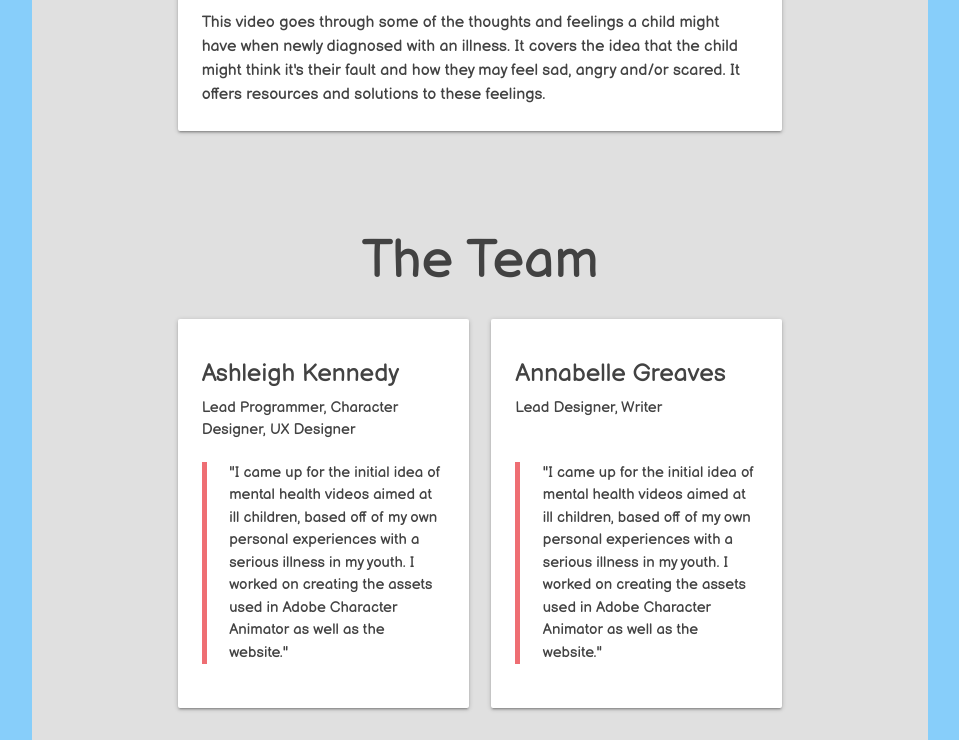
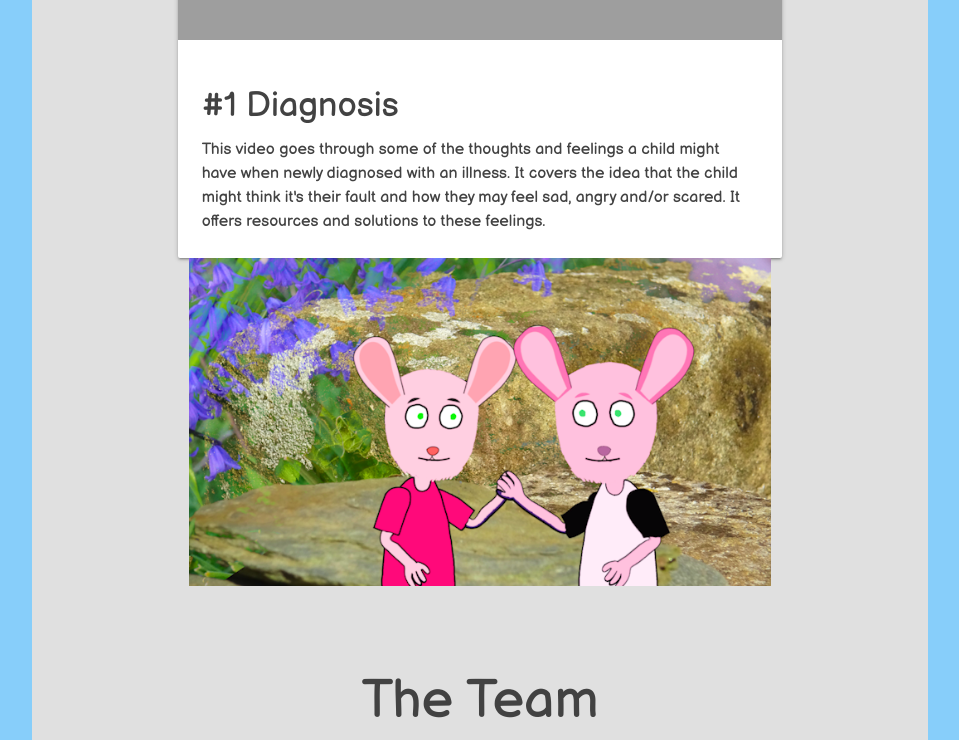
Before and after one commit to alturkabuterimon/alturkabuterimon.github.io, a plain HTML site: page index.html in a window 1280 px wide. Shown: the part 995-1735 px from the top of the page, without its empty margins (160-1119 px from the left). Drawn offline with nearby package versions, Linux system fonts and the light colour scheme; grey boxes are pictures that could not be loaded.

Commit message:
Added extra images

```diff
--- a/index.html
+++ b/index.html
@@ -70,7 +70,9 @@
             <div class="row">
                 <div class="col s12 l6">
                     <img class="responsive-img" style="width: 100%; height: auto;" src="./images/Robin%20walking%20.png" alt="">
+                    <img class="responsive-img" style="width: 100%; height: auto;" src="./images/Robin%20sad.png" alt="">
                 </div>
+
 
                 <div class="col s12 l6">
                     <p>This project aims to help young children who have been diagnosed with serious or
@@ -104,6 +106,10 @@
                                 It covers the idea that the child might think it's their fault and how they may feel
                                 sad, angry and/or scared.
                                 It offers resources and solutions to these feelings. </p>
+                        </div>
+
+                        <div class="col s12 l13">
+                        <img class="responsive-img" style="width: 100%; height: auto;" src="./images/Parent.png" alt="">
                         </div>
                     </div>
                 </div>
```
Also changed, not shown: images/Other rabbits.png (added), images/Parent.png (added).
